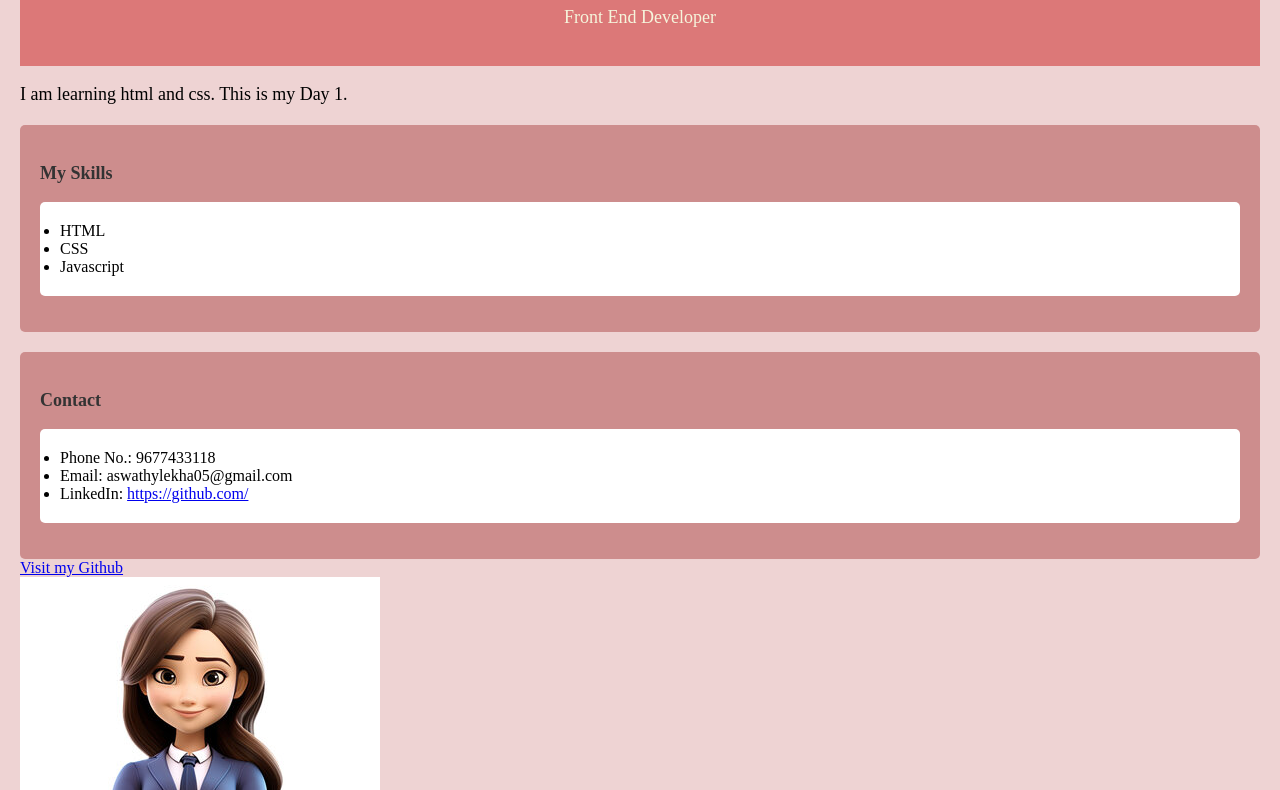
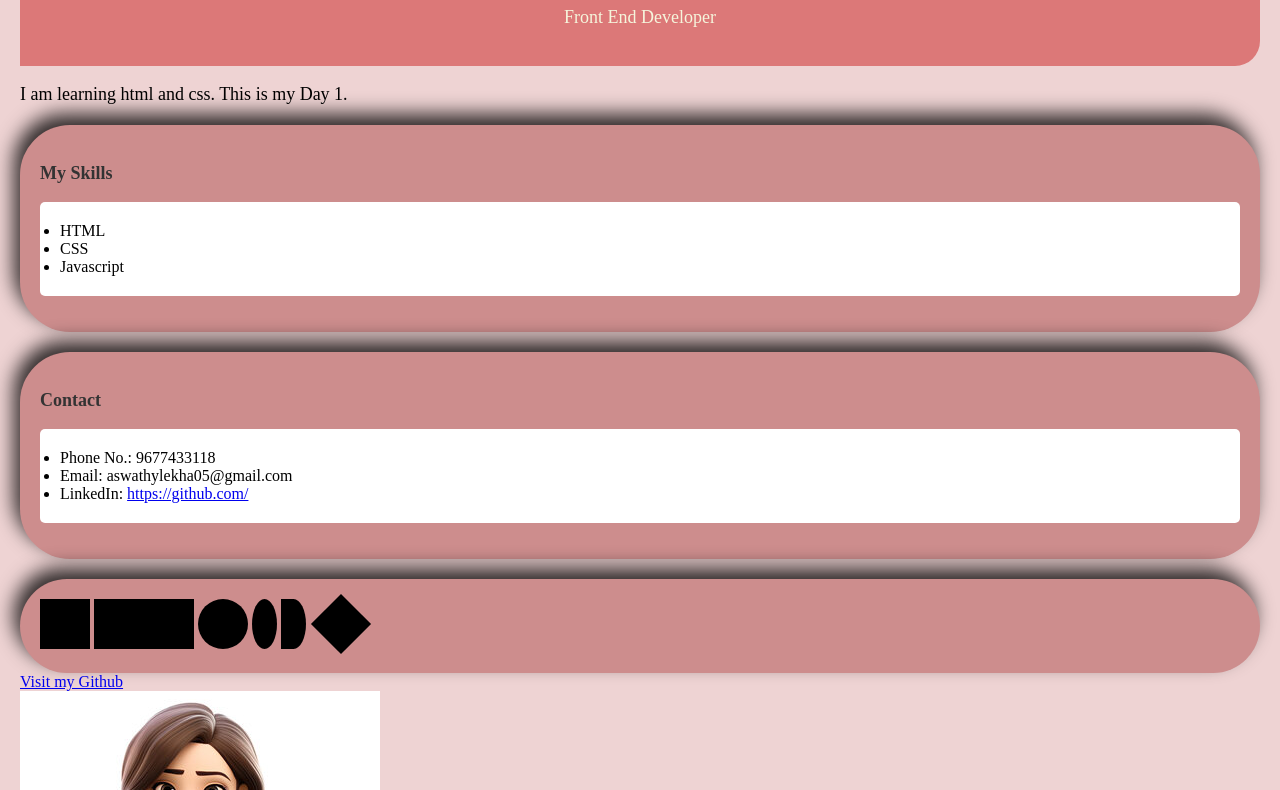
Before and after one commit to aswathy555/responsive-portfolio, a plain HTML site: page index.html in a window 1280 px wide. Shown: the part 113-903 px from the top of the page. Drawn offline with Linux system fonts and the light colour scheme.

Commit message:
Added shadow effects Day 2

```diff
--- a/index.html
+++ b/index.html
@@ -32,6 +32,16 @@
         </li>
       </ul>
     </section>
+
+    <section>
+        <div id="square"></div>
+        <div id="rectangle"></div>
+        <div id="circle"></div>
+        <div id="elipse"></div>
+        <div id="semi-circle"></div>
+        <div id="rhombus"></div>
+    </section>
+
     <a href="https://github.com/" target="_blank">Visit my Github</a>
     <br />
     <img src="images/myPhoto.jpg" alt="OOPS!!!!!" />
--- a/style.css
+++ b/style.css
@@ -1,26 +1,32 @@
-body{
+body {
   background-color: #eed3d3;
   margin: 0;
   padding: 20px;
 }
-h1{
+h1 {
   color: white;
   text-align: center;
 }
-h2,h3{
+h2,
+h3 {
   color: #333;
 }
 
-h2,h3,p{
+h2,
+h3,
+p {
   font-size: 18px;
 }
-header{
+header {
   background-color: #dc7878;
   color: beige;
   padding: 20px;
+  /* border-radius: 50px; */
+  border-top-left-radius: 50px;
+  border-bottom-right-radius: 25px;
   text-align: center;
 }
-ul{
+ul {
   background-color: white;
   padding: 20px;
   border-radius: 5px;
@@ -29,5 +35,50 @@ section {
   background-color: rgb(205, 141, 141);
   padding: 20px;
   margin-top: 20px;
-    border-radius: 5px;
+  border-radius: 50px;
+  box-shadow:-6px -11px 19px rgba(0, 0, 0, 0.8);
 }
+#square {
+  background-color: black;
+  height: 50px;
+  width: 50px;
+  display: inline-block;
+}
+#rectangle {
+  background-color: black;
+  height: 50px;
+  width: 100px;
+  display: inline-block;
+}
+
+#circle {
+  background-color: black;
+  height: 50px;
+  width: 50px;
+  border-radius: 100%;
+  display: inline-block;
+}
+
+#elipse {
+  background-color: black;
+  height: 50px;
+  width: 25px;
+  border-radius: 100%;
+  display: inline-block;
+}
+
+#semi-circle {
+  background-color: black;
+  height: 50px;
+  width: 25px;
+  border-top-right-radius: 100%;
+  border-bottom-right-radius: 100%;
+  display: inline-block;
+}
+#rhombus {
+  background-color: black;
+  height: 50px;
+  width: 50px;
+  display: inline-block;
+  transform: translate(6px, 0px) rotate(45deg) scale(0.85);
+}
```
Lines whose indentation alone changed are shown as unchanged.
